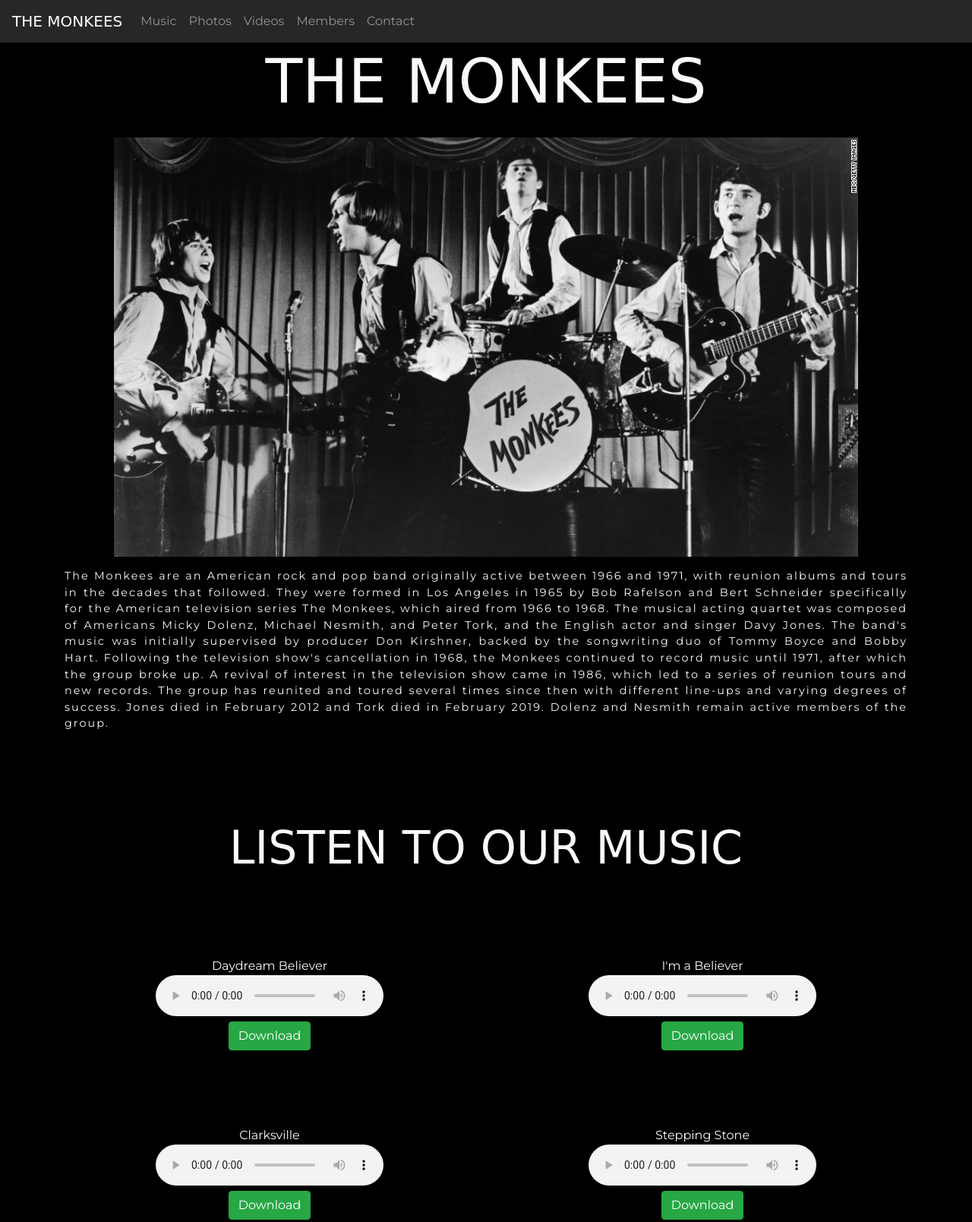
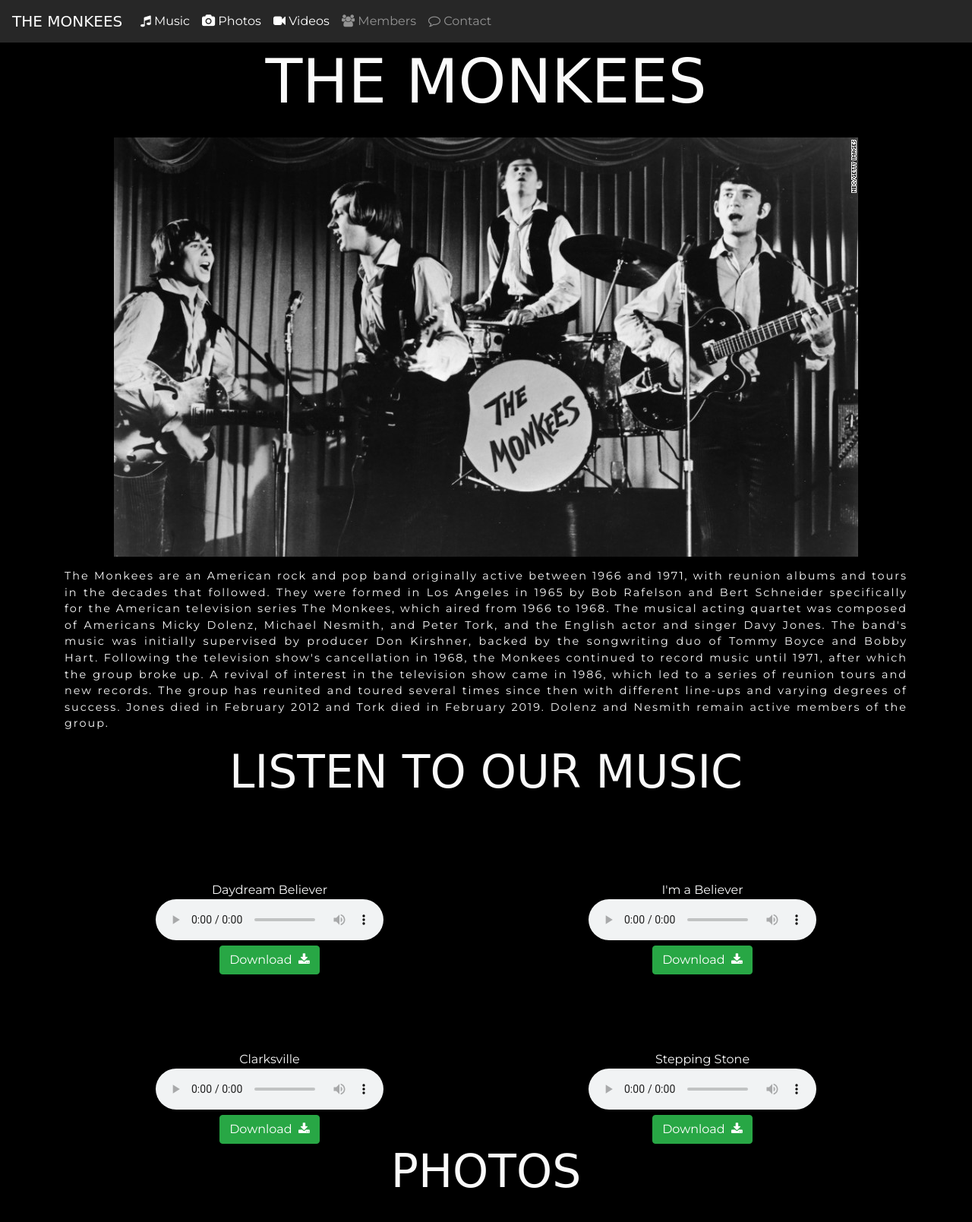
Before and after one commit to Code-Institute-Submissions/ci-first-project, a plain HTML site: page index.html in a window 1280 px wide. Shown: the top 1609 px of the page at 76% size. Drawn offline with nearby package versions, Linux system fonts and the light colour scheme; a web font is replaced by a local one.

Commit message:
Fixed and finished navbar

```diff
--- a/index.html
+++ b/index.html
@@ -26,29 +26,28 @@
 			<div id="navbarMenu" class="collapse navbar-collapse">
 				<ul class="nav navbar-nav mr-auto">
 					<li class="nav-item">
-						<a href="#music" class="nav-link">
-							<!--olhar bootstrap docs classes nav-pills+active para fazer os highlighting do lugar que o usuario esta no site-->
-							Music
+						<a href="#music" class="nav-link hvr-sweep-to-bottom js-scroll-trigger active">
+							<i class="fa fa-music"></i>&nbsp;Music
 						</a>
 					</li>
 					<li class="nav-item">
-						<a href="#photos" class="nav-link">
-							Photos
+						<a href="#photos" class="nav-link hvr-sweep-to-bottom js-scroll-trigger active">
+							<i class="fa fa-camera"></i>&nbsp;Photos
 						</a>
 					</li>
 					<li class="nav-item">
-						<a href="#videos" class="nav-link">
-							Videos
+						<a href="#videos" class="nav-link hvr-sweep-to-bottom js-scroll-trigger active">
+							<i class="fa fa-video-camera"></i>&nbsp;Videos
 						</a>
 					</li>
 					<li class="nav-item">
-						<a href="/members.html" class="nav-link">
-							Members
+						<a href="/members.html" class="nav-link hvr-sweep-to-bottom">
+							<i class="fa fa-users"></i>&nbsp;Members
 						</a>
 					</li>
 					<li class="nav-item">
-						<a href="/contact.html" class="nav-link">
-							Contact
+						<a href="/contact.html" class="nav-link hvr-sweep-to-bottom">
+							<i class="fa fa-comment-o" aria-hidden="true"></i>&nbsp;Contact
 						</a>
 					</li>
 				</ul>
@@ -86,12 +85,13 @@
 		</div>
 
 		<article>
-			<div class="container section-size">
+			<div class="container-fluid music-bg">
 				<div class="row">
-					<div class="col text-center music-top-margins">
+					<div class="col text-center">
 						<h2 id="music" class="monkees-brand">Listen to our music</h2>
 					</div>
 				</div>
+				<div class="container">
 					<div class="row">
 						<div class="col-md-6">
 							<div class="row">
@@ -104,7 +104,7 @@
 									</audio>
 									<br />
 									<a href="assets/audio/DaydreamBeliever.mp3"  download>
-									<button class="btn btn-success">Download</button>
+										<button class="btn btn-success">Download &nbsp;<i class="fa fa-download" aria-hidden="true"></i></button>
 									</a>
 								</div>
 							</div>
@@ -118,7 +118,7 @@
 									</audio>
 									<br />
 									<a href="assets/audio/Clarksville.mp3"  download>
-									<button class="btn btn-success">Download</button>
+										<button class="btn btn-success">Download &nbsp;<i class="fa fa-download" aria-hidden="true"></i></button>
 									</a>
 								</div>
 							</div>
@@ -134,7 +134,7 @@
 									</audio>
 									<br />
 									<a href="assets/audio/ImABeliever.mp3"  download>
-									<button class="btn btn-success">Download</button>
+										<button class="btn btn-success">Download &nbsp;<i class="fa fa-download" aria-hidden="true"></i></button>
 									</a>
 								</div>
 							</div>
@@ -148,8 +148,9 @@
 									</audio>
 									<br />
 									<a href="assets/audio/SteppingStone.mp3"  download>
-									<button class="btn btn-success">Download</button>
+										<button class="btn btn-success">Download &nbsp;<i class="fa fa-download" aria-hidden="true"></i></button>
 									</a>
+								</div>
 							</div>
 						</div>
 					</div>
@@ -171,6 +172,15 @@
 								<div class="carousel-item">
 									<img class="d-block w-100" src="assets/images/cover.jpg" alt="Third slide">
 								</div>
+								<div class="carousel-item">
+									<img class="d-block w-100" src="assets/images/cover1.jpg" alt="Fourth slide">
+								</div>
+								<div class="carousel-item">
+									<img class="d-block w-100" src="assets/images/cover2.png" alt="Fifth slide">
+								</div>
+								<div class="carousel-item">
+									<img class="d-block w-100" src="assets/images/cover3.jpg" alt="Sixth slide">
+								</div>
 							</div>
 							<a class="carousel-control-prev" href="#carouselExampleControls" role="button" data-slide="prev">
 								<span class="carousel-control-prev-icon" aria-hidden="true"></span>
@@ -185,7 +195,7 @@
 				</div>
 			</div>
 
-			<div class="container section-size">
+			<div class="container-fluid video-bg">
 				<div class="row">
 					<div class="col text-center mobile-video-margin">
 						<h2 id="videos" class="monkees-brand">Videos</h2>
@@ -195,35 +205,6 @@
 				</div>
 			</div>
 		</article>
-
-		<!--<div class="container">-->
-		<!--	<div class="row">-->
-		<!--		<div class="col text-center">-->
-		<!--			<h2 id="photos">Photos</h2>-->
-		<!--			<div id="photosCarousel" class="carousel slide carousel-size text-center" data-ride="carousel">-->
-		<!--				<div class="carousel-inner">-->
-		<!--					<div class="carousel-item active">-->
-		<!--						<img class="d-block w-100" src="assets/images/album.jpg" alt="First slide">-->
-		<!--					</div>-->
-		<!--					<div class="carousel-item">-->
-		<!--						<img class="d-block w-100" src="assets/images/album2.jpg" alt="Second slide">-->
-		<!--					</div>-->
-		<!--					<div class="carousel-item">-->
-		<!--						<img class="d-block w-100" src="assets/images/cover.jpg" alt="Third slide">-->
-		<!--					</div>-->
-		<!--				</div>-->
-		<!--				<a class="carousel-control-prev" href="#carouselExampleControls" role="button" data-slide="prev">-->
-		<!--					<span class="carousel-control-prev-icon" aria-hidden="true"></span>-->
- 	<!--		  	   	 		<span class="sr-only">Previous</span>-->
-  <!--					    </a>-->
-		<!--				<a class="carousel-control-next" href="#carouselExampleControls" role="button" data-slide="next">-->
-		<!-- 					<span class="carousel-control-next-icon" aria-hidden="true"></span>-->
-		<!--   					<span class="sr-only">Next</span>-->
-		<!-- 				</a>-->
-		<!--			</div>-->
-		<!--		</div>-->
-		<!--	</div>-->
-		<!--</div>-->
 
 	</section>
 
@@ -239,8 +220,6 @@
 				</div>
 			</div>
 		</div>
-
-
 	</footer>
 
 	<!-- /.footer -->
```
Lines whose indentation alone changed are shown as unchanged.
